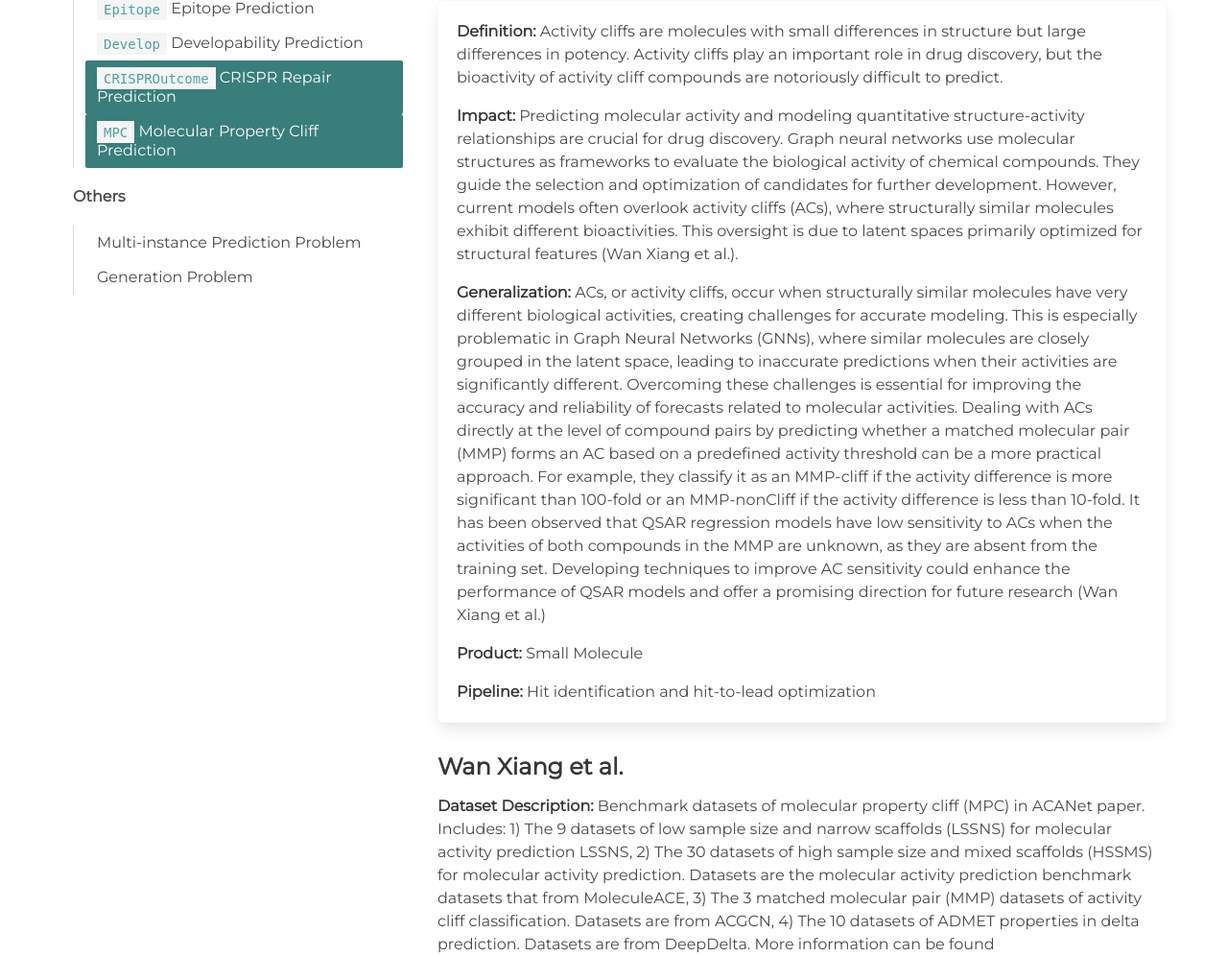
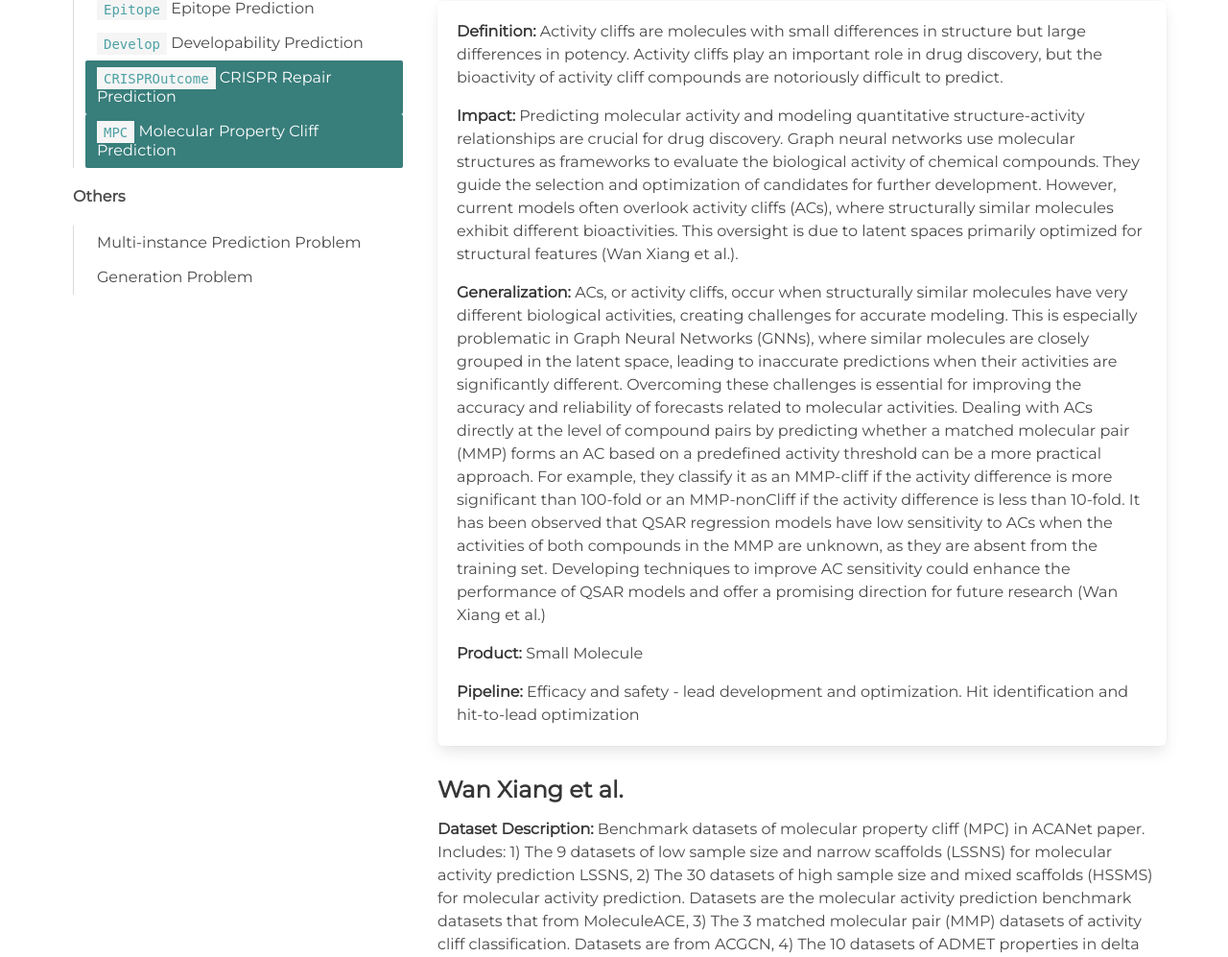
Before and after one commit to mims-harvard/tdc2website-flask, a Python web app: template templates/single_pred_tasks/MPC.html in a window 1280 px wide; the page is wider, and only the part inside the window is pictured. Shown: the part 349-1346 px from the top of that part at 96% size. Run offline with Jinja, Linux system fonts and the light colour scheme; the template is opened without the code that fills it, so the values that code supplies are empty; some libraries are stand-ins or nearby versions.

Commit message:
Update MPC.html

```diff
--- a/templates/single_pred_tasks/MPC.html
+++ b/templates/single_pred_tasks/MPC.html
@@ -275,7 +275,7 @@ ACs, or activity cliffs, occur when structurally similar molecules have very dif
 
 <p class="is-size-6"> <strong> Product: </strong> Small Molecule</p>
 
-<p class="is-size-6"> <strong> Pipeline: </strong> Hit identification and hit-to-lead optimization </p>
+<p class="is-size-6"> <strong> Pipeline: </strong> Efficacy and safety - lead development and optimization. Hit identification and hit-to-lead optimization </p>
 
 </div>
 
```
